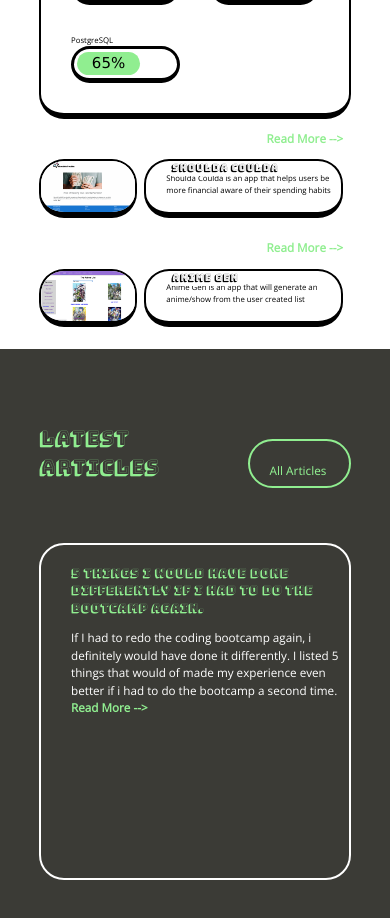
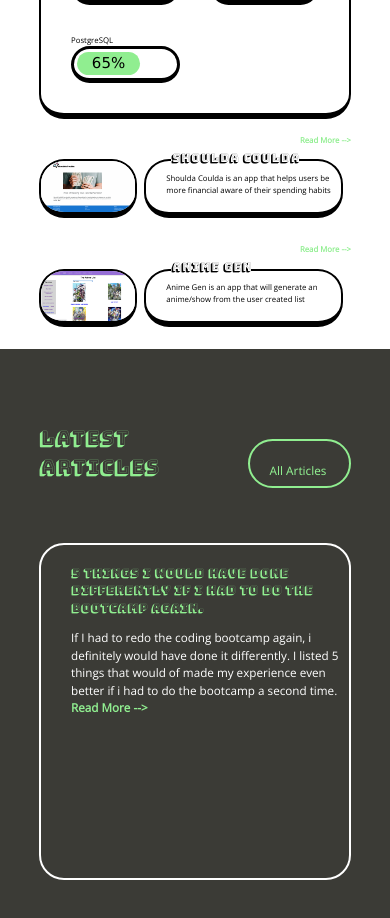
Before and after one commit to StudentCZ/my-website, a React (Create React App) app: page / in a window 390 px wide. Shown: the part 960-1878 px from the top of the page. Built offline with nearby package versions, Linux system fonts and the light colour scheme.

Commit message:
changed padding for read more link and header

```diff
--- a/src/components/ProjectImageBar.module.css
+++ b/src/components/ProjectImageBar.module.css
@@ -75,8 +75,13 @@
 }
 
 @media only screen and (max-width: 600px) {
+  .header {
+    font-size: 3vw;
+    top: -5.5vw;
+  }
   .readMore {
-    font-size: 3vw;
+    font-size: 2vw;
+    padding-right: 10vw;
   }
   .textLink {
     margin-top: 2vw;
```
